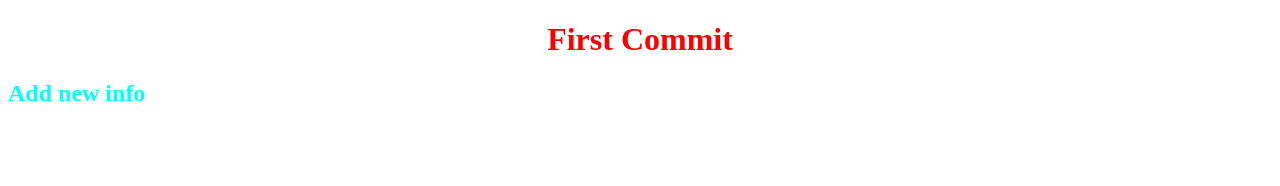
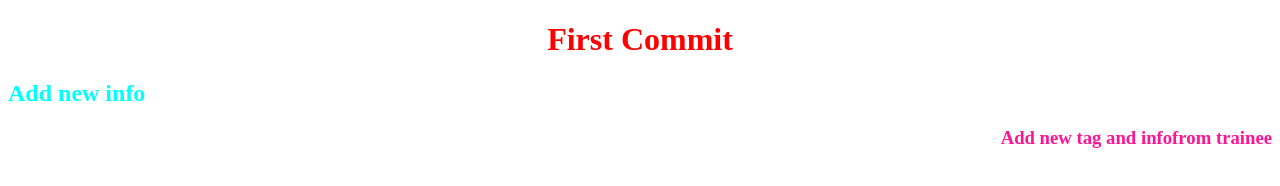
Before and after one commit to taraszagorodny89/advance-01, a plain HTML site: page index.html in a window 1280 px wide. Drawn offline with Linux system fonts and the light colour scheme.

Commit message:
create new branch and add some tag

```diff
--- a/index.html
+++ b/index.html
@@ -12,8 +12,8 @@
 <body>
 
     <h1>First Commit</h1>
-<h2>Add new info</h2>
-
+    <h2>Add new info</h2>
+    <h3>Add new tag and infofrom trainee</h3>
 
 
 
--- a/main.css
+++ b/main.css
@@ -6,3 +6,8 @@ h1 {
 h2 {
     color: aqua;
 }
+
+h3 {
+    color: deeppink;
+    text-align: right;
+}
```
